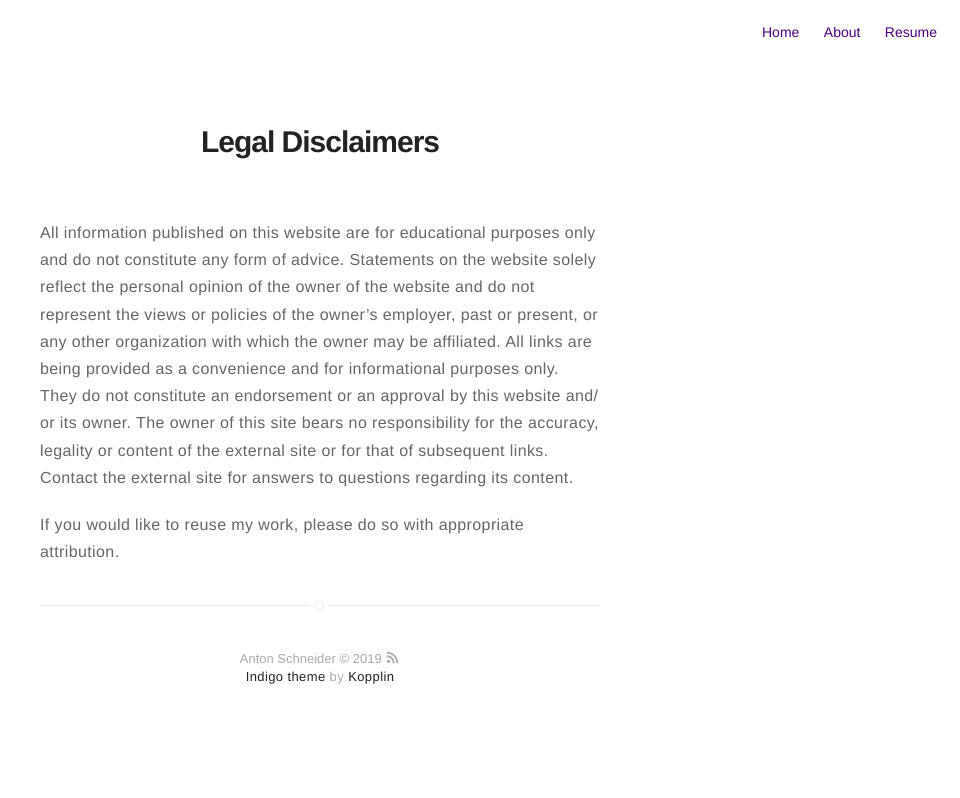
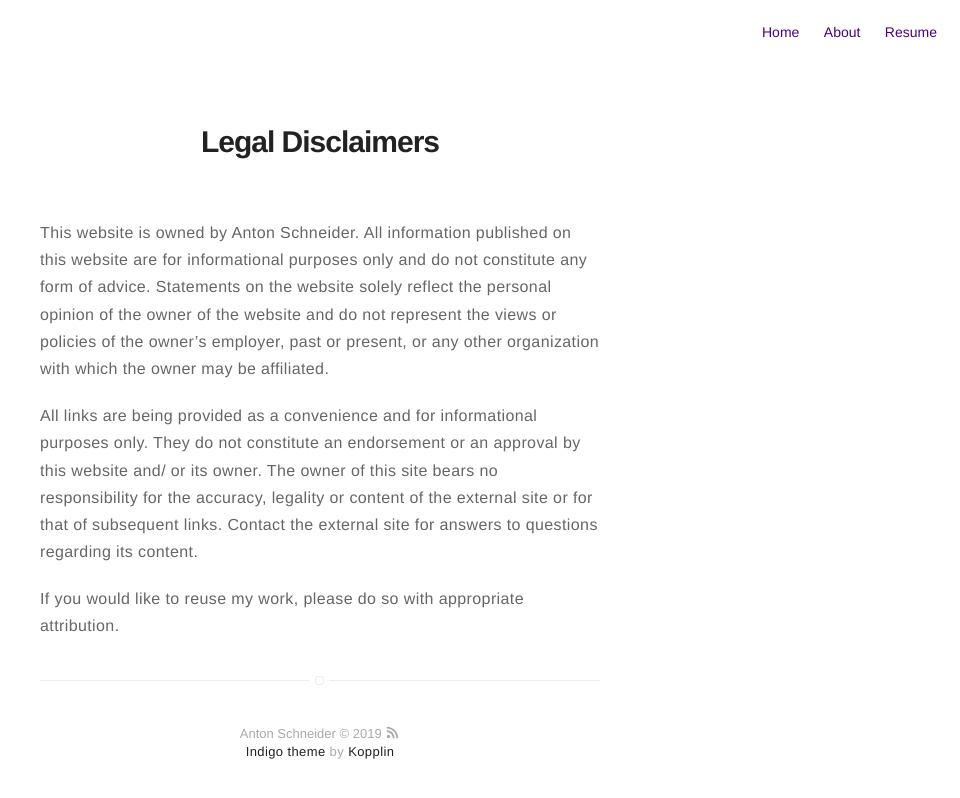
Before and after one commit to antonschneider90/antonschneider90.github.io, a Jekyll site: the page built from legal.md, in a window 1280 px wide. Shown: the top 798 px of the page, without its empty margins (320-1280 px from the left). Built offline with Jekyll 4.4.1, drawn with Linux system fonts in a browser that asks for light colours.

Commit message:
Update legal.md

```diff
--- a/legal.md
+++ b/legal.md
@@ -5,7 +5,8 @@ layout: page
 
 # Legal Disclaimers
 
-All information published on this website are for educational purposes only and do not constitute any form of advice. Statements on the website solely reflect the personal opinion of the owner of the website and do not represent the views or policies of the owner's employer, past or present, or any other organization with which the owner may be affiliated.
+This website is owned by Anton Schneider. All information published on this website are for informational purposes only and do not constitute any form of advice. Statements on the website solely reflect the personal opinion of the owner of the website and do not represent the views or policies of the owner's employer, past or present, or any other organization with which the owner may be affiliated.
+
 All links are being provided as a convenience and for informational purposes only. They do not constitute an endorsement or an approval by this website and/ or its owner. The owner of this site bears no responsibility for the accuracy, legality or content of the external site or for that of subsequent links. Contact the external site for answers to questions regarding its content.
 
 If you would like to reuse my work, please do so with appropriate attribution.
```
